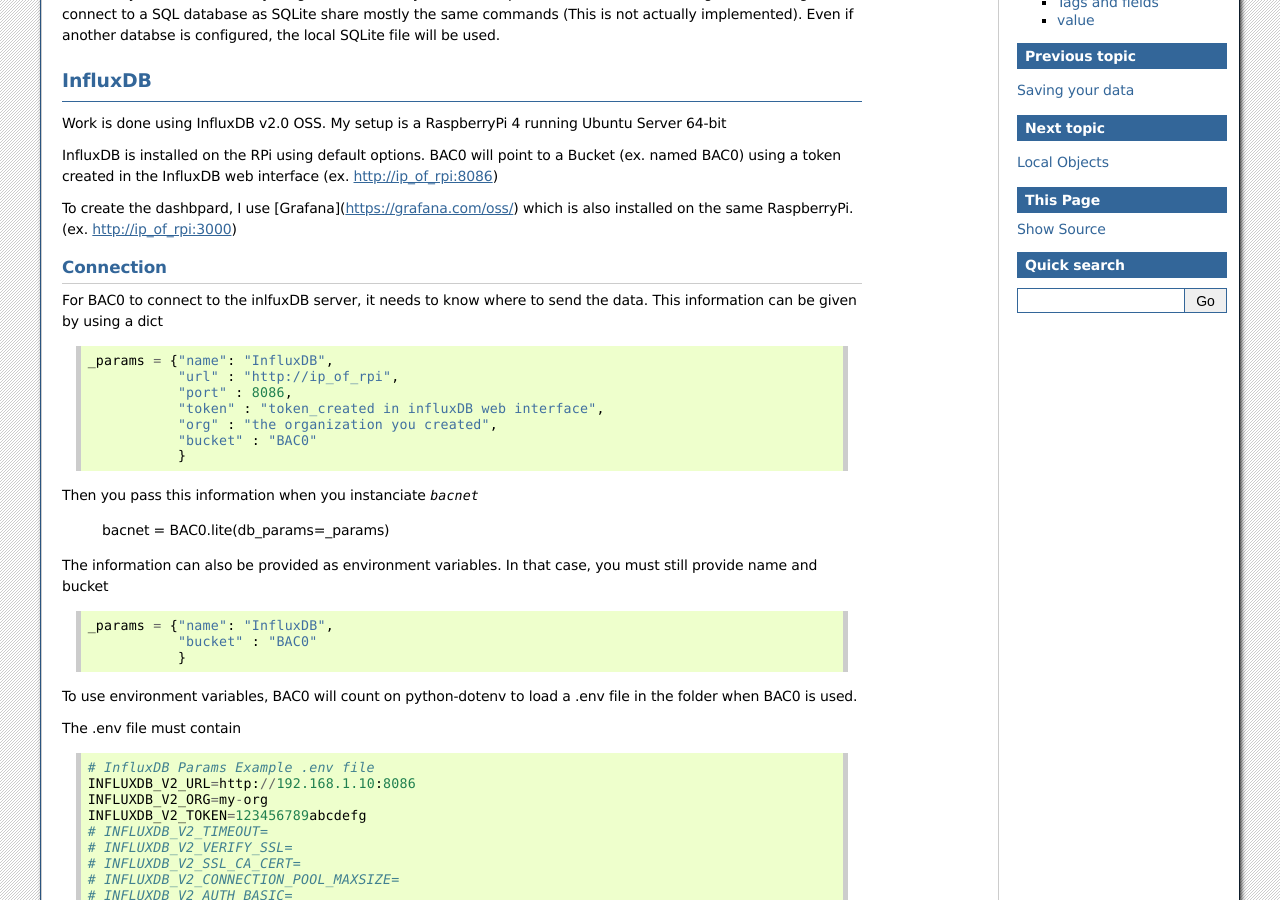
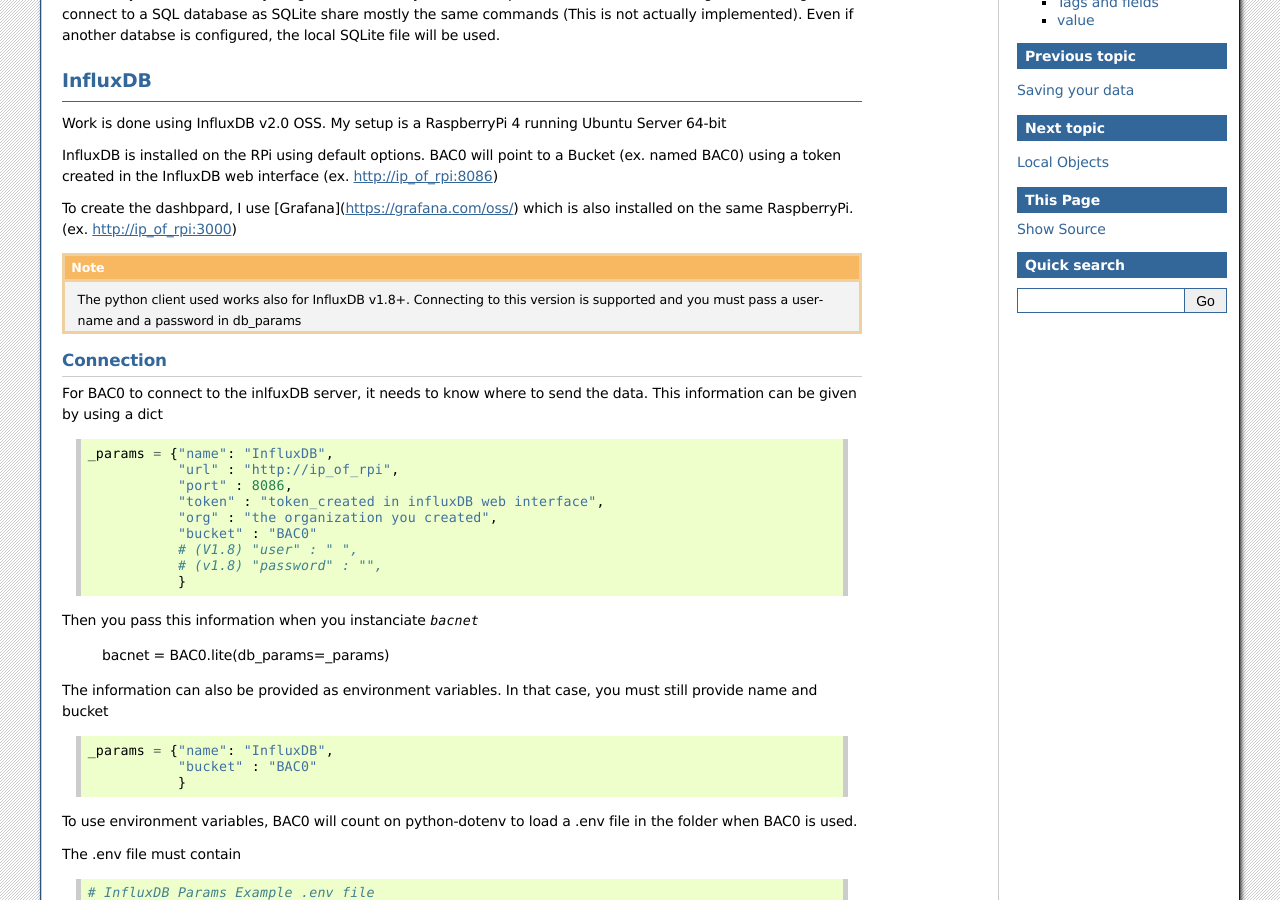
Before and after one commit to ChristianTremblay/BAC0, a Sphinx documentation site: the page built from doc/source/database.rst, in a window 1280 px wide and 900 px high, scrolled down 291 px. Built offline with Sphinx 7.4.7, drawn with Linux system fonts in a browser that asks for light colours; the version number could not be read and is left out.

Commit message:
Not allowing saving to SQL if Pandas is not installed. Eventually, I should find a way to only use SQL without pandas. Tweak to InfluxDB doc

```diff
--- a/doc/source/database.rst
+++ b/doc/source/database.rst
@@ -27,6 +27,10 @@
 To create the dashbpard, I use [Grafana](https://grafana.com/oss/)
 which is also installed on the same RaspberryPi. (ex. http://ip_of_rpi:3000)
 
+.. note::
+    The python client used works also for InfluxDB v1.8+. Connecting to this version
+    is supported and you must pass a username and a password in db_params
+
 Connection
 ............
 For BAC0 to connect to the inlfuxDB server, it needs to know where to send the data.
@@ -38,6 +42,8 @@
                "token" : "token_created in influxDB web interface",
                "org" : "the organization you created",
                "bucket" : "BAC0"
+               # (V1.8) "user" : " ",
+               # (v1.8) "password" : "",
                }
 
 Then you pass this information when you instanciate `bacnet`
```
Also changed, not shown: 1 other file.
